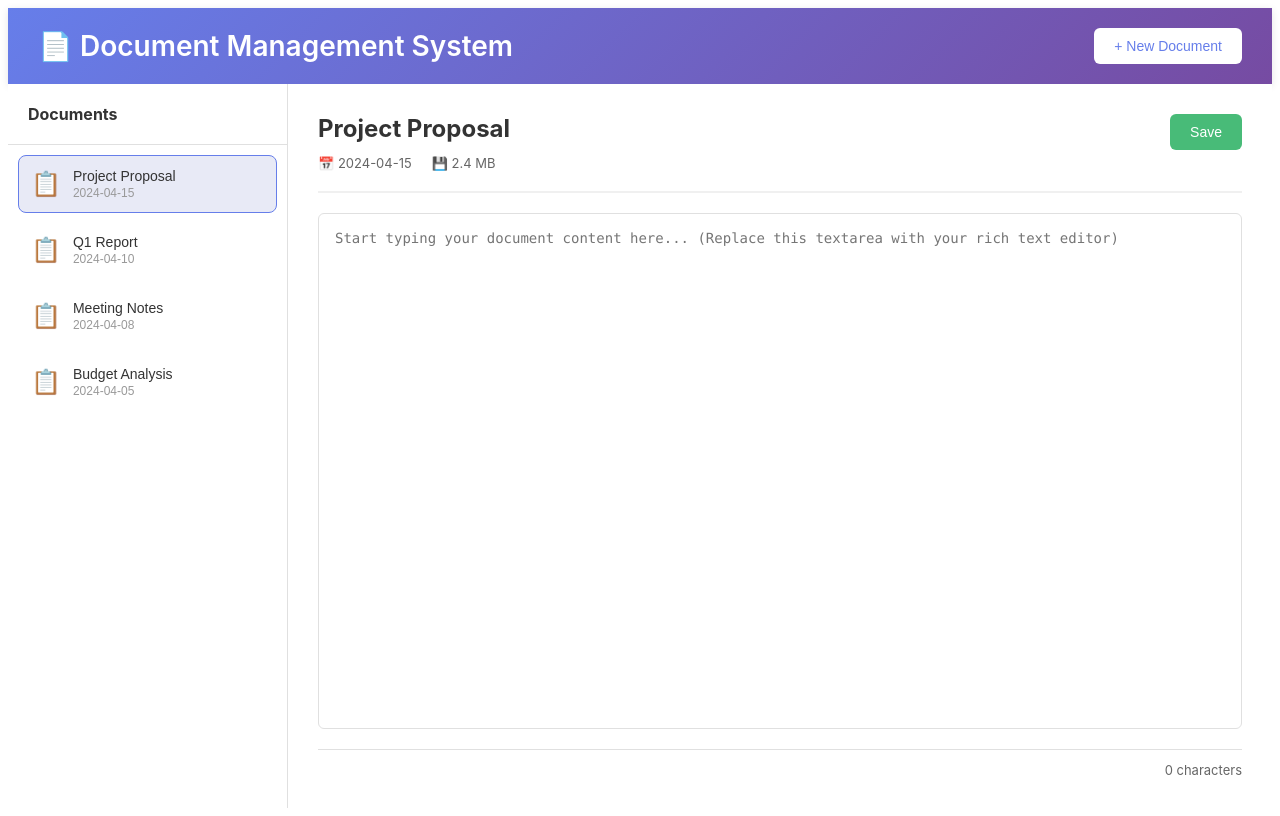
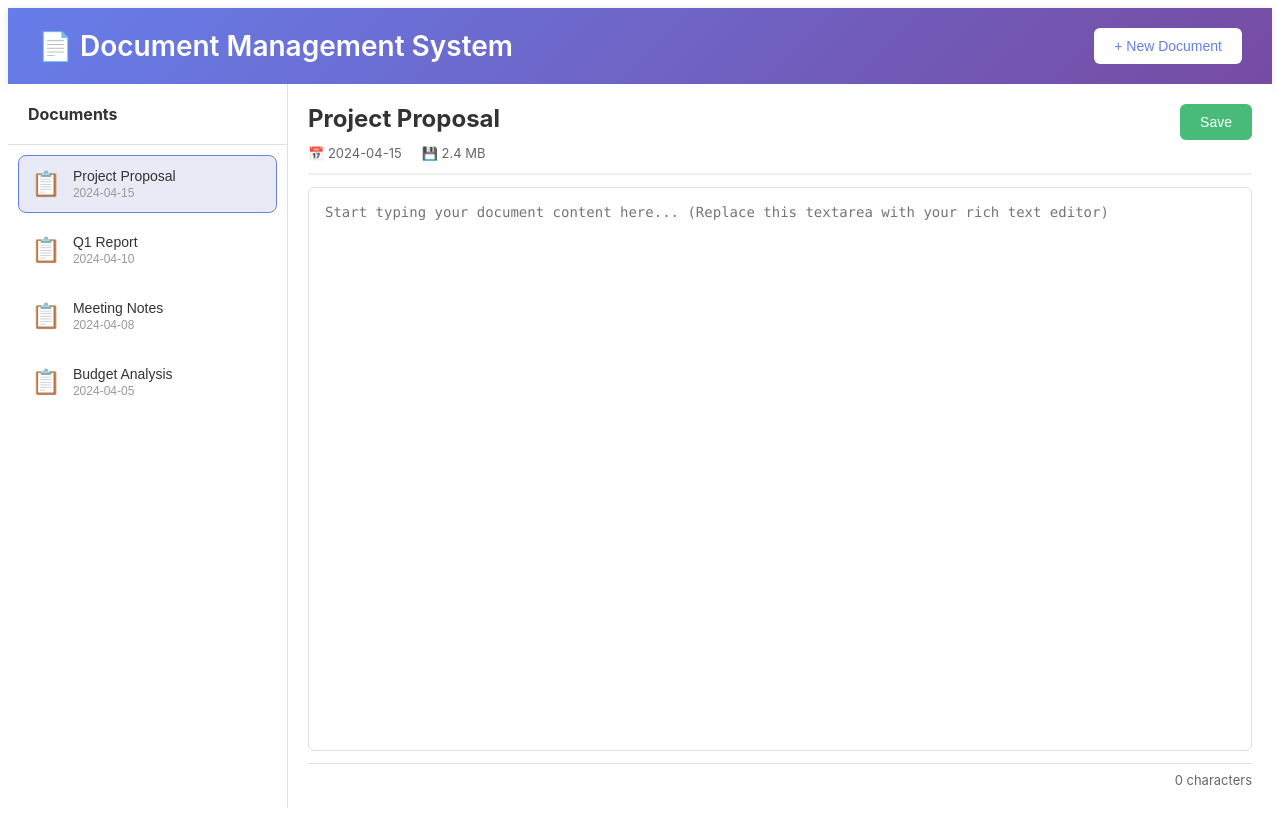
Before and after one commit to tinymce/blog-dms-demo, a Vue app: page / in a window 1280 px wide. Built offline with nearby package versions, Linux system fonts and the light colour scheme; the HTML template or start-up script is replaced by a standard one.

Commit message:
Update App.vue

```diff
--- a/src/App.vue
+++ b/src/App.vue
@@ -282,8 +282,8 @@ const createNewDocument = () => {
   display: flex;
   flex-direction: column;
   height: 100%;
-  padding: 30px;
-  gap: 20px;
+  padding: 20px;
+  gap: 12px;
 }
 
 .document-header {
@@ -292,7 +292,7 @@ const createNewDocument = () => {
   align-items: flex-start;
   gap: 20px;
   border-bottom: 2px solid #f0f0f0;
-  padding-bottom: 20px;
+  padding-bottom: 12px;
 }
 
 .document-details {
@@ -338,7 +338,7 @@ const createNewDocument = () => {
 .editor-footer {
   display: flex;
   justify-content: flex-end;
-  padding-top: 12px;
+  padding-top: 8px;
   border-top: 1px solid #e0e0e0;
   font-size: 12px;
   color: #999;
```
